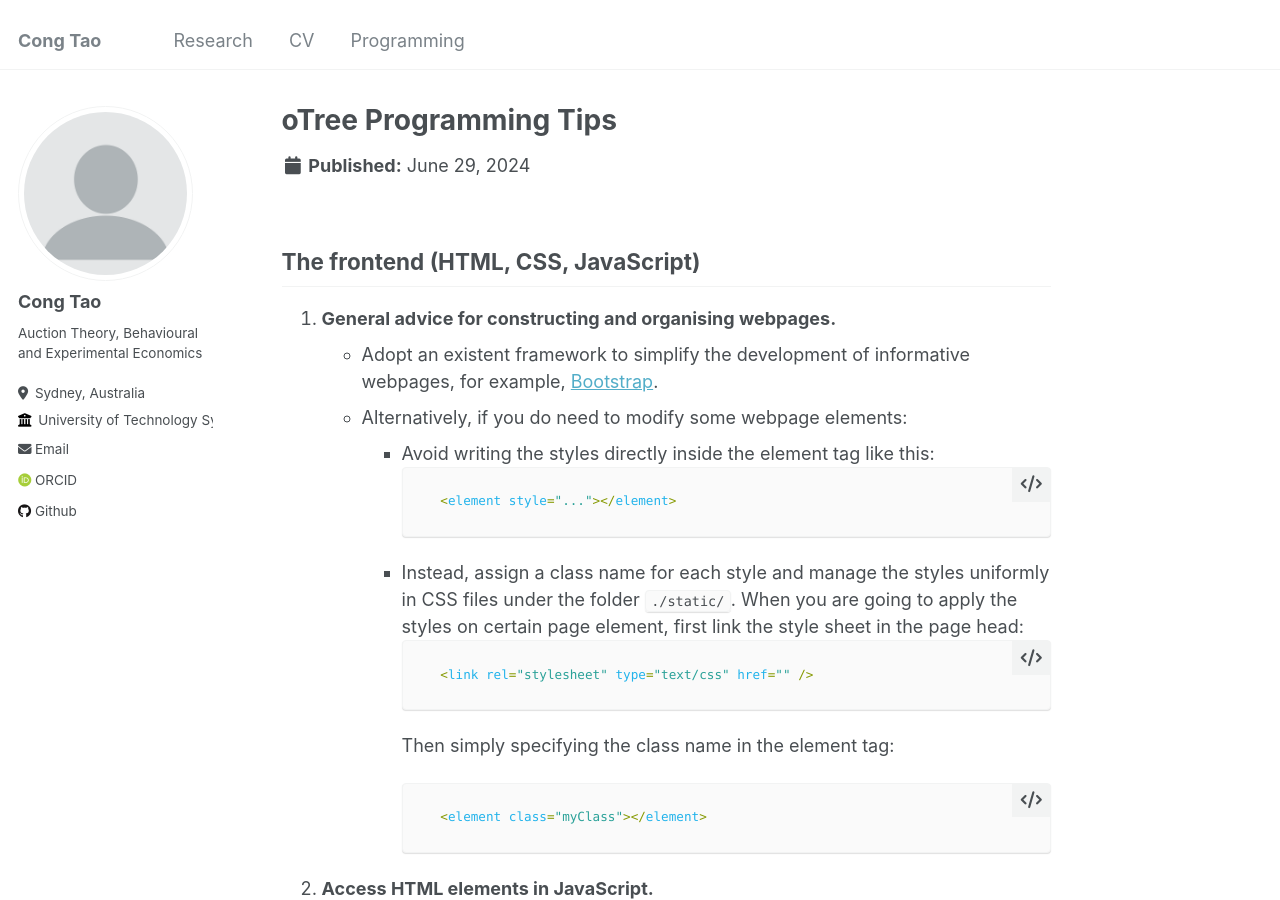
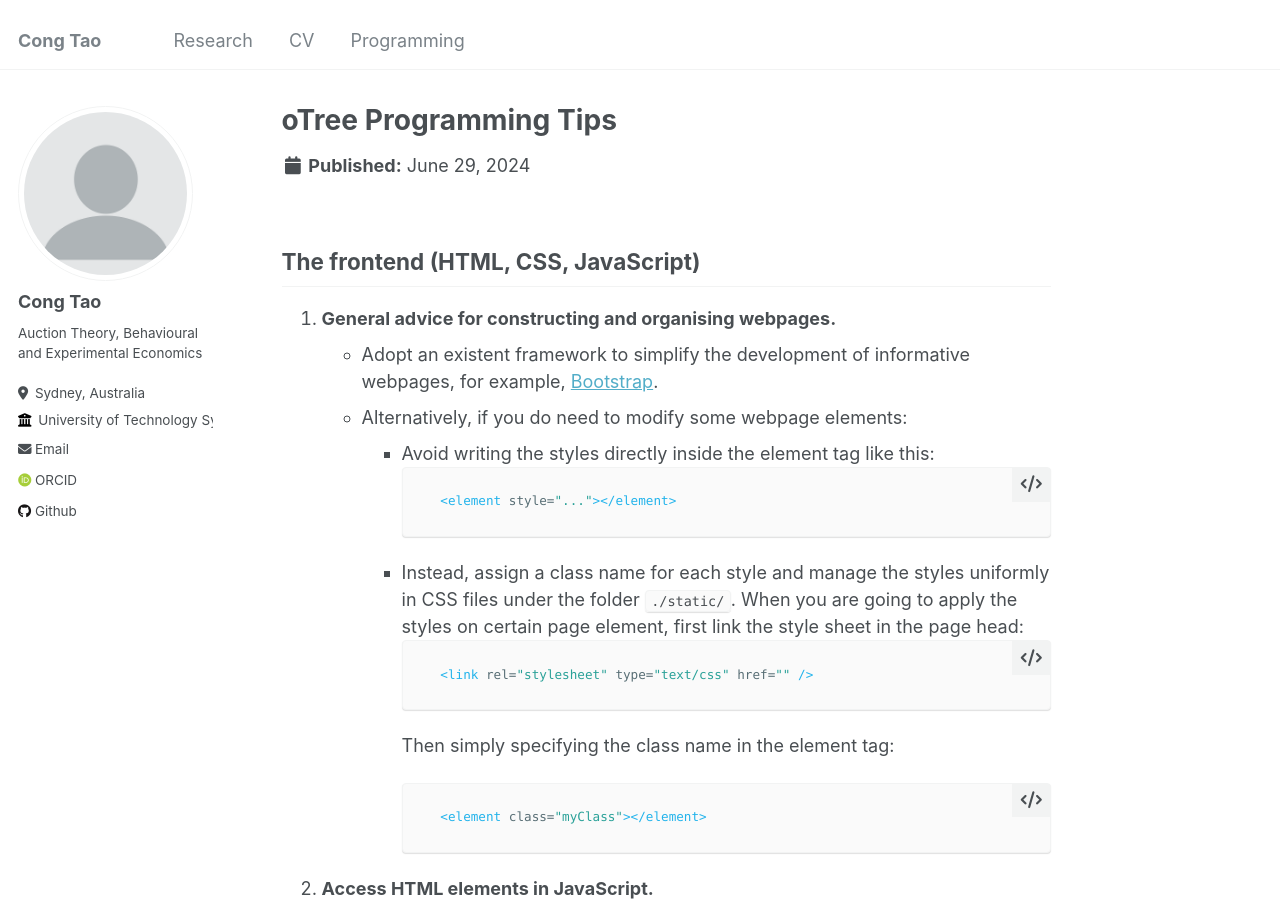
Before and after one commit to Misaka-19090/Misaka-19090.github.io, a Jekyll site: the page built from _portfolio/otree_tips.md, in a window 1280 px wide and 900 px high. Built offline with Jekyll 4.4.1, drawn with Linux system fonts in a browser that asks for light colours; some web fonts are replaced.

Commit message:
update otree tips

````diff
--- a/_portfolio/oTree tips.md
+++ b/_portfolio/otree_tips.md
@@ -10,15 +10,15 @@ collection: portfolio
     - Adopt an existent framework to simplify the development of informative webpages, for example, [Bootstrap](https://getbootstrap.com/).
     - Alternatively, if you do need to modify some webpage elements:
         - Avoid writing the styles directly inside the element tag like this:
-            ```css
+            ```html
             <element style="..."></element>
             ```
         - Instead, assign a class name for each style and manage the styles uniformly in CSS files under the folder `./static/`. When you are going to apply the styles on certain page element, first link the style sheet in the page head:
-            ```css
+            ```html
             <link rel="stylesheet" type="text/css" href="{{ static 'myStyle.css' }}" />
             ```
             Then simply specifying the class name in the element tag:
-            ```css
+            ```html
             <element class="myClass"></element>
             ```
 1. __Access HTML elements in JavaScript.__
````
